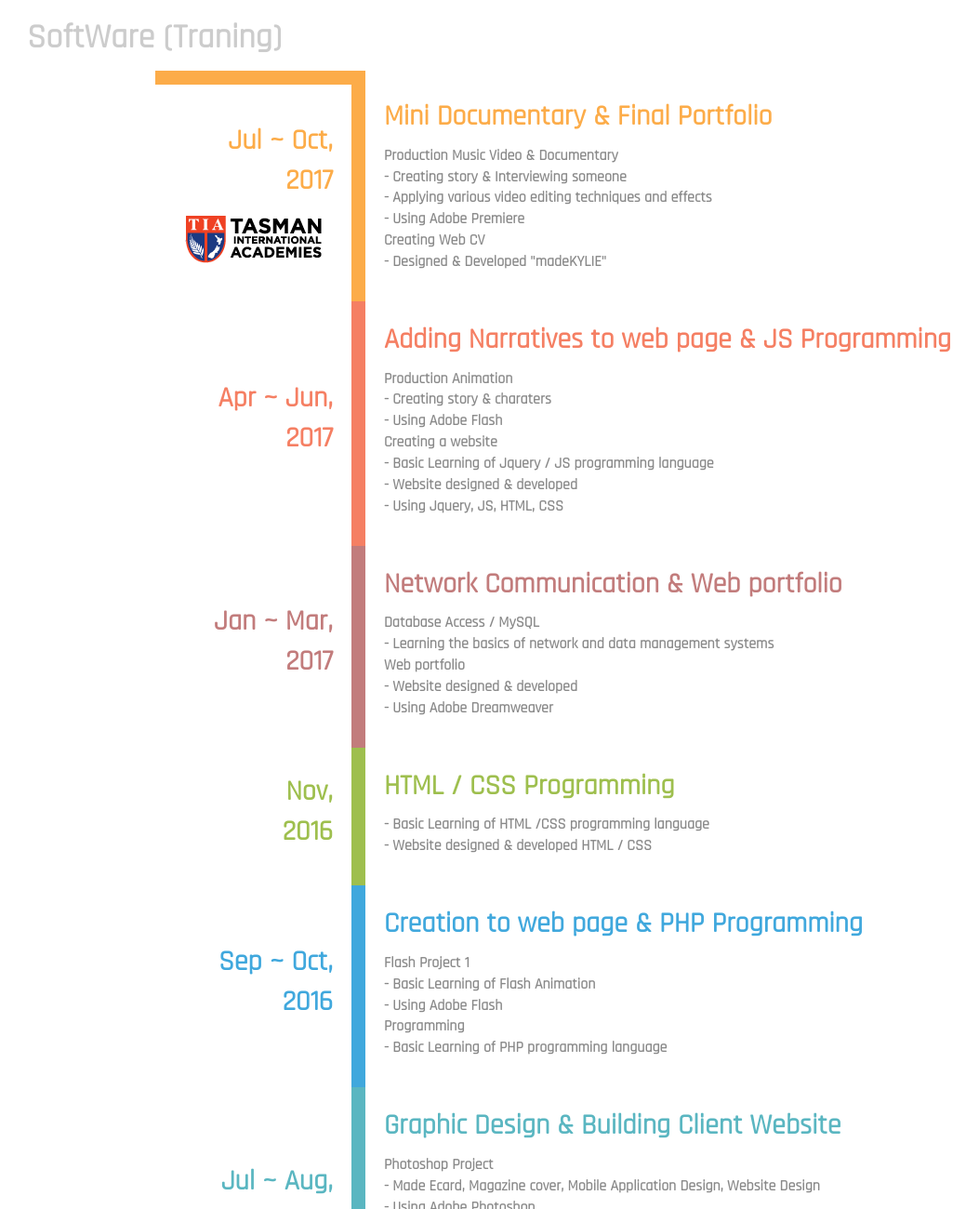
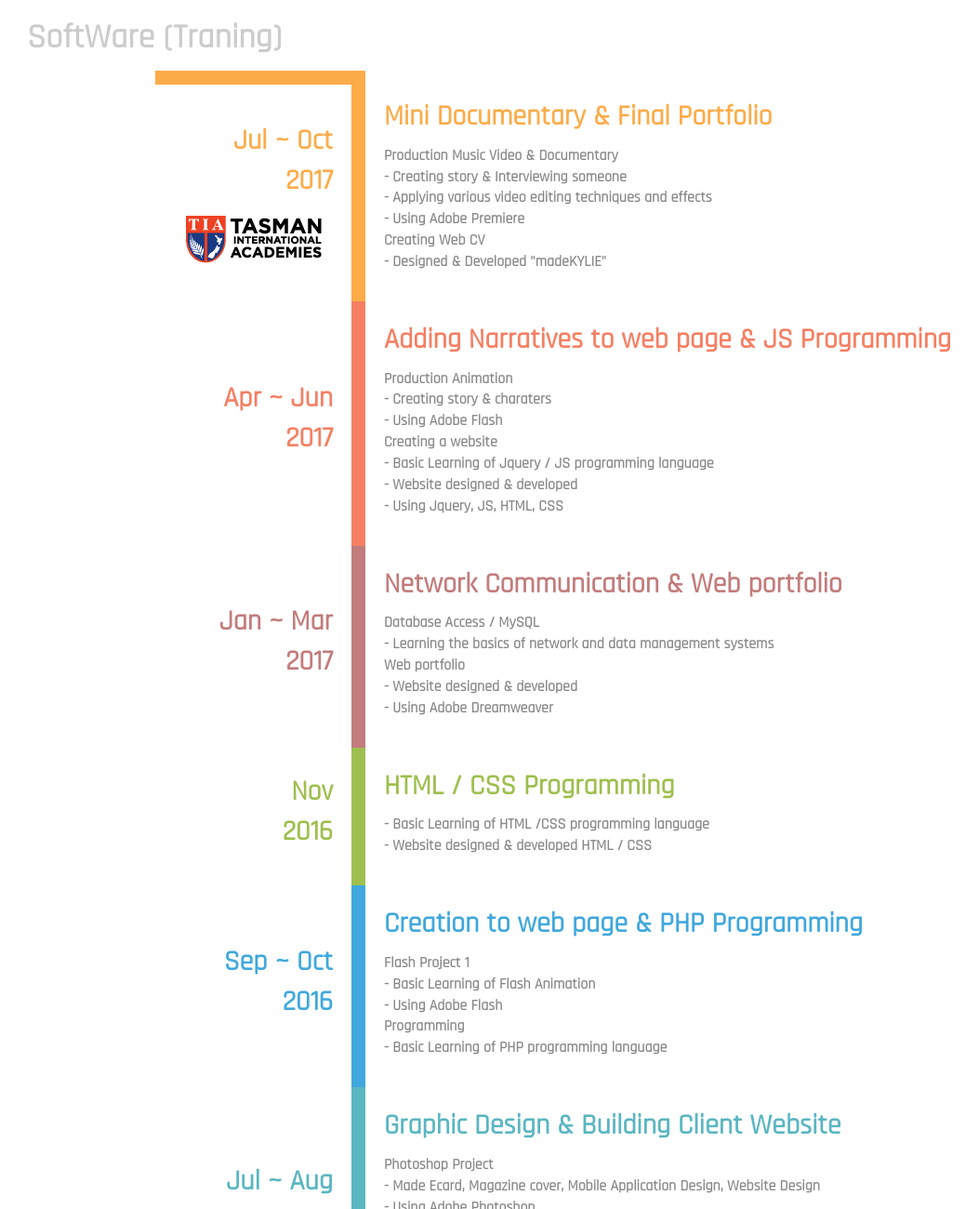
Before and after one commit to BBANG-GEUL/madeKYLIE, a plain HTML site: page index.html in a window 1280 px wide. Shown: the part 4420-5720 px from the top of the page at 93% size, without its empty margins (35-1088 px from the left). Drawn offline with nearby package versions, Linux system fonts and the light colour scheme.

Commit message:
madeKYLIE
ver 2.1

```diff
--- a/index.html
+++ b/index.html
@@ -411,7 +411,7 @@
 				<p id="exp_sw_title">SoftWare (Traning)<p>
 				<tr>
 					<td class="t_line_lft" id="tl_1">
-					<p id="exp_cap"> Jul ~ Oct,<br>  2017</p>
+					<p id="exp_cap"> Jul ~ Oct<br>  2017</p>
 					<img src="./img/icons/tia.png" alt="tia logo image">
 					</td>
 					<td class="t_line_rgt" id="tr_1">
@@ -428,7 +428,7 @@
 				</tr>
 				<tr>
 					<td class="t_line_lft" id="tl_2">
-					<p id="exp_cap">Apr ~ Jun,<br> 2017</p>
+					<p id="exp_cap">Apr ~ Jun<br> 2017</p>
 					</td>
 					<td class="t_line_rgt" id="tr_2">
 					<p id="exp_cap"> Adding Narratives to web page & JS Programming
@@ -445,7 +445,7 @@
 				</tr>
 				<tr>
 					<td class="t_line_lft" id="tl_3">
-					<p id="exp_cap">Jan ~ Mar, <br>2017</p>
+					<p id="exp_cap">Jan ~ Mar<br>2017</p>
 					</td>
 					<td class="t_line_rgt" id="tr_3">
 					<p id="exp_cap">Network Communication & Web portfolio
@@ -460,7 +460,7 @@
 				</tr>
 				<tr>
 					<td class="t_line_lft" id="tl_4">
-					<p id="exp_cap">Nov,<br> 2016</p>
+					<p id="exp_cap">Nov<br> 2016</p>
 					</td>
 					<td class="t_line_rgt" id="tr_4">
 					<p id="exp_cap">HTML / CSS Programming
@@ -472,7 +472,7 @@
 				</tr>
 				<tr>
 					<td class="t_line_lft" id="tl_5">
-					<p id="exp_cap"> Sep ~ Oct,<br> 2016</p>
+					<p id="exp_cap"> Sep ~ Oct<br> 2016</p>
 					</td>
 					<td class="t_line_rgt" id="tr_5">
 					<p id="exp_cap">Creation to web page & PHP Programming
@@ -488,7 +488,7 @@
 				</tr>
 				<tr>
 					<td class="t_line_lft" id="tl_6">
-					<p id="exp_cap">Jul ~ Aug, <br>2016</p>
+					<p id="exp_cap">Jul ~ Aug<br>2016</p>
 					</td>
 					<td class="t_line_rgt" id="tr_6">
 					<p id="exp_cap">Graphic Design & Building Client Website
```
